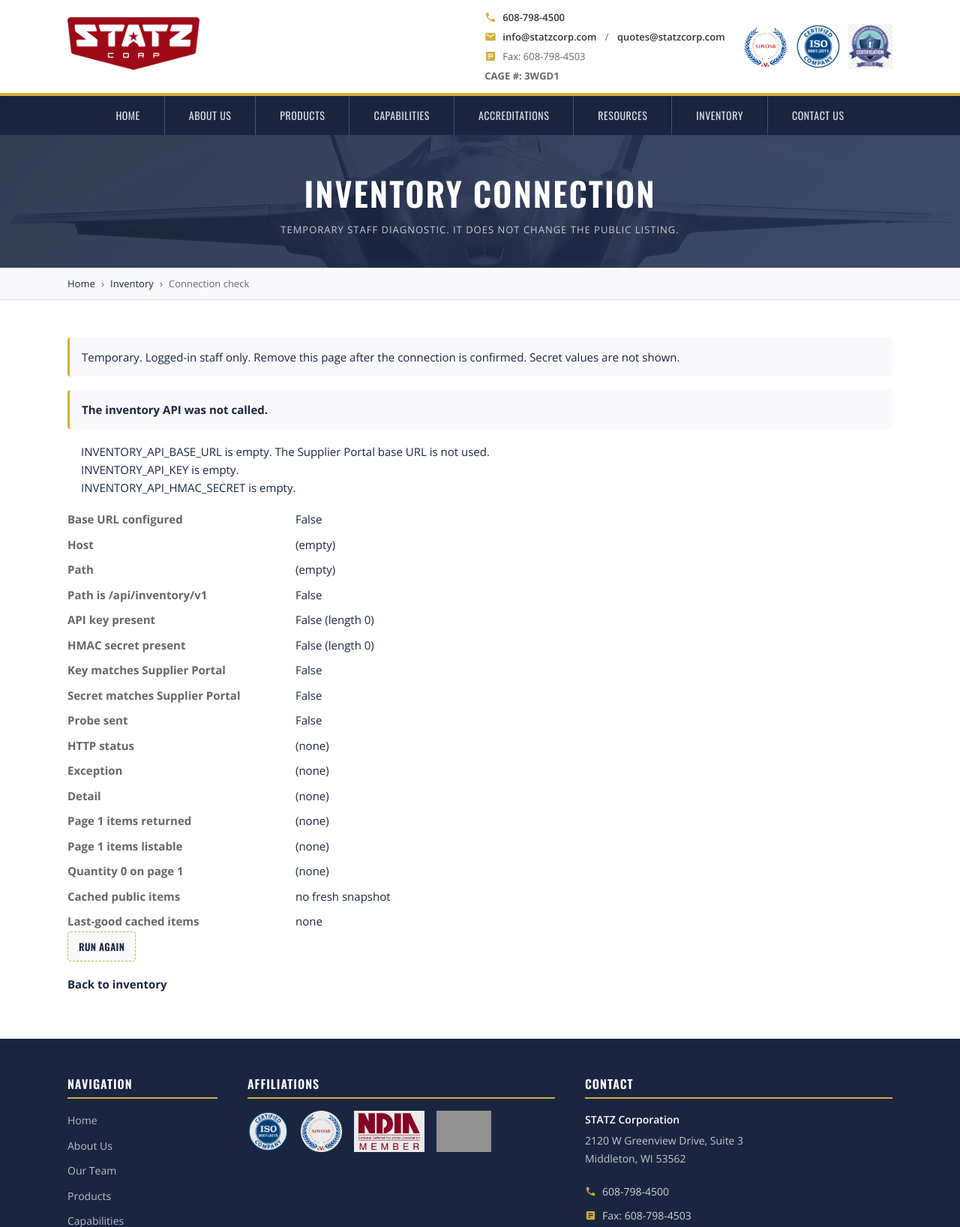
After one commit to dmani-STATZ/statzcorp-com, a Django app: page /inventory/connection-check/ in a window 1280 px wide. The commit adds this page. Shown: the top 1636 px of the page at 75% size. Run offline with Django 5.2, Linux system fonts and the light colour scheme; the visitor is signed in with stand-in values (Sample User, id 1); grey boxes are pictures that could not be loaded.

Commit message:
Add Inventory Connection Check Feature
- Introduced a new view, `InventoryConnectionCheckView`, for staff to verify the connection to the inventory API, enhancing diagnostic capabilities.
- Updated the public inventory URLs to include a link for the connection check, visible only to staff users.
- Added relevant CSS styles for the connection check interface, ensuring a user-friendly design.
- Implemented tests for the new connection check functionality, covering various scenarios including access control and API response handling.

This feature improves the ability to troubleshoot inventory connectivity issues, providing staff with essential tools for maintaining system reliability.

```diff
--- /dev/null
+++ b/apps/public/inventory_diagnostics.py
@@ -0,0 +1,228 @@
+"""TEMPORARY staff diagnostic for the public inventory STATZWeb connection.
+
+Remove this module, InventoryConnectionCheckView, its URL, its template,
+and the staff button on the inventory page once the connection is confirmed.
+"""
+import urllib.error
+import urllib.parse
+
+from django.conf import settings
+from django.core.cache import cache
+
+from apps.public.inventory_presenters import present_public_inventory_item
+from apps.public.inventory_service import FRESH_KEY, LAST_GOOD_KEY
+from apps.supplier_portal.statzweb_client import (
+    StatzWebHTTPError,
+    StatzWebNotConfigured,
+    StatzWebUnavailable,
+    fetch_public_inventory_page,
+)
+
+_REQUIRED_PATH = '/api/inventory/v1'
+
+
+def _redact(text, secrets):
+    cleaned = ' '.join(str(text).split())
+    for secret in secrets:
+        if secret and secret in cleaned:
+            cleaned = cleaned.replace(secret, '[redacted]')
+    return cleaned[:240]
+
+
+def _scheme_host(parsed):
+    if not parsed.scheme or not parsed.hostname:
+        return ''
+    port = f':{parsed.port}' if parsed.port else ''
+    return f'{parsed.scheme}://{parsed.hostname}{port}'
+
+
+def _cache_summary(key):
+    payload = cache.get(key)
+    if not isinstance(payload, dict) or not isinstance(payload.get('items'), list):
+        return {'present': False, 'item_count': 0, 'fetched_at': None}
+    return {
+        'present': True,
+        'item_count': len(payload['items']),
+        'fetched_at': payload.get('fetched_at'),
+    }
+
+
+def _interpret_http(status):
+    if status == 401:
+        return (
+            'STATZWeb rejected the signature. Check INVENTORY_API_KEY, '
+            'INVENTORY_API_HMAC_SECRET, and that this server\'s clock is '
+            'within 5 minutes of STATZWeb.'
+        )
+    if status == 403:
+        return (
+            'STATZWeb or a firewall returned 403. The inventory key may not be '
+            'allowed, or this server\'s outbound IP may be blocked.'
+        )
+    if status == 404:
+        return (
+            'STATZWeb returned 404. INVENTORY_API_BASE_URL is probably pointed '
+            'at the wrong path.'
+        )
+    if status == 400:
+        return 'STATZWeb returned 400. The page request was rejected as invalid.'
+    return f'STATZWeb returned HTTP {status}.'
+
+
+def run_inventory_connection_check():
+    """One page-1 probe plus cache state. Safe to render to staff."""
+    base_url = settings.INVENTORY_API_BASE_URL or ''
+    api_key = settings.INVENTORY_API_KEY or ''
+    secret = settings.INVENTORY_API_HMAC_SECRET or ''
+    secrets = (api_key, secret, settings.SUPPLIER_PORTAL_API_KEY or '', settings.SUPPLIER_PORTAL_HMAC_SECRET or '')
+    parsed = urllib.parse.urlparse(base_url)
+    normalized_path = urllib.parse.urlparse(base_url.rstrip('/')).path if base_url else ''
+    path_ok = normalized_path == _REQUIRED_PATH
+    same_key = bool(api_key) and api_key == (settings.SUPPLIER_PORTAL_API_KEY or '')
+    same_secret = bool(secret) and secret == (settings.SUPPLIER_PORTAL_HMAC_SECRET or '')
+
+    problems = []
+    if not base_url:
+        problems.append('INVENTORY_API_BASE_URL is empty. The Supplier Portal base URL is not used.')
+    elif not path_ok:
+        problems.append(
+            'INVENTORY_API_BASE_URL must be the full inventory base and its path '
+            'must be /api/inventory/v1/. A Supplier Portal URL will not work.'
+        )
+    if not api_key:
+        problems.append('INVENTORY_API_KEY is empty.')
+    elif same_key:
+        problems.append('INVENTORY_API_KEY is the same value as SUPPLIER_PORTAL_API_KEY. Inventory needs its own key.')
+    if not secret:
+        problems.append('INVENTORY_API_HMAC_SECRET is empty.')
+    elif same_secret:
+        problems.append(
+            'INVENTORY_API_HMAC_SECRET is the same value as SUPPLIER_PORTAL_HMAC_SECRET. '
+            'Inventory needs its own secret.'
+        )
+
+    report = {
+        'ok': False,
+        'problems': problems,
+        'summary': '',
+        'http_status': None,
+        'exception_class': '',
+        'detail': '',
+        'raw_count': None,
+        'listed_count': None,
+        'zero_quantity_count': None,
+        'dropped_count': None,
+        'num_pages': None,
+        'base_url_configured': bool(base_url),
+        'base_url_scheme_host': _scheme_host(parsed),
+        'base_url_path': parsed.path,
+        'path_ok': path_ok,
+        'api_key_present': bool(api_key),
+        'api_key_length': len(api_key),
+        'hmac_secret_present': bool(secret),
+        'hmac_secret_length': len(secret),
+        'same_key_as_supplier_portal': same_key,
+        'same_secret_as_supplier_portal': same_secret,
+        'fresh_cache': _cache_summary(FRESH_KEY),
+        'last_good_cache': _cache_summary(LAST_GOOD_KEY),
+        'probed': False,
+    }
+
+    if not (base_url and api_key and secret and path_ok):
+        report['summary'] = 'The inventory API was not called.'
+        return report
+
+    report['probed'] = True
+    try:
+        payload = fetch_public_inventory_page(1, 200)
+    except StatzWebHTTPError as exc:
+        report['http_status'] = exc.status
+        report['exception_class'] = type(exc).__name__
+        report['summary'] = _interpret_http(exc.status)
+        report['problems'].insert(0, report['summary'])
+        return report
+    except StatzWebNotConfigured as exc:
+        report['exception_class'] = type(exc).__name__
+        report['detail'] = _redact(exc, secrets)
+        report['summary'] = report['detail']
+        if report['summary'] not in report['problems']:
+            report['problems'].insert(0, report['summary'])
+        return report
+    except StatzWebUnavailable as exc:
+        report['exception_class'] = type(exc).__name__
+        cause = exc.__cause__
+        reason = ''
+        if isinstance(cause, urllib.error.URLError) and not isinstance(cause, urllib.error.HTTPError):
+            reason = _redact(getattr(cause, 'reason', ''), secrets)
+        report['detail'] = reason or type(exc).__name__
+        report['summary'] = (
+            'Could not reach STATZWeb. The host in INVENTORY_API_BASE_URL may be '
+            'wrong, or the network path is blocked.'
+        )
+        if reason:
+            report['summary'] = f"{report['summary']} ({reason})"
+        report['problems'].insert(0, report['summary'])
+        return report
+    except Exception as exc:
+        report['exception_class'] = type(exc).__name__
+        report['summary'] = f'The connection check failed ({type(exc).__name__}).'
+        report['problems'].insert(0, report['summary'])
+        return report
+
+    results = payload.get('results') if isinstance(payload, dict) else None
+    if not isinstance(results, list):
+        report['exception_class'] = 'ValueError'
+        report['summary'] = 'STATZWeb returned 200, but the body was not an inventory page.'
+        report['problems'].insert(0, report['summary'])
+        return report
+
+    listed = zero_quantity = dropped = 0
+    for raw in results:
+        presented = present_public_inventory_item(raw)
+        if presented is None:
+            dropped += 1
+        elif presented['quantity'] == 0:
+            zero_quantity += 1
+        else:
+            listed += 1
+    num_pages = payload.get('num_pages')
+    report.update({
+        'http_status': 200,
+        'raw_count': len(results),
+        'listed_count': listed,
+        'zero_quantity_count': zero_quantity,
+        'dropped_count': dropped,
+        'num_pages': num_pages if isinstance(num_pages, int) and not isinstance(num_pages, bool) else None,
+    })
+    if listed:
+        report['ok'] = True
+        report['summary'] = (
+            f'Connection works. Page 1 returned {len(results)} items and '
+            f'{listed} can be listed.'
+        )
+    elif results:
+        report['summary'] = (
+            f'STATZWeb accepted the request and returned {len(results)} items on page 1, '
+            f'but none can be listed ({zero_quantity} have quantity 0, {dropped} were malformed).'
+        )
+        report['problems'].append(report['summary'])
+    else:
+        report['summary'] = (
+            'STATZWeb accepted the request and returned no public items. '
+            'An item appears here only when Show on public website is on and quantity is above 0.'
+        )
+        report['problems'].append(report['summary'])
+
+    fresh = report['fresh_cache']
+    if fresh['present'] and fresh['item_count'] == 0 and listed:
+        note = (
+            'The public page is still holding an empty snapshot from the last 15 minutes. '
+            'This check does not clear it. Reload /inventory/ after the snapshot expires.'
+        )
+        report['problems'].append(note)
+    elif fresh['present'] and not listed:
+        report['problems'].append(
+            'The public page reads the cached snapshot, not this check. '
+            'An empty snapshot is reused for 15 minutes.'
+        )
+    return report
--- a/apps/public/urls.py
+++ b/apps/public/urls.py
@@ -8,6 +8,7 @@ from .views import (
     AccreditationsView,
     ResourcesView,
     PublicInventoryListView,
+    InventoryConnectionCheckView,
 )
 
 app_name = 'public'
@@ -21,4 +22,9 @@ urlpatterns = [
     path('accreditations/', AccreditationsView.as_view(), name='accreditations'),
     path('resources/', ResourcesView.as_view(), name='resources'),
     path('inventory/', PublicInventoryListView.as_view(), name='inventory'),
+    path(
+        'inventory/connection-check/',
+        InventoryConnectionCheckView.as_view(),
+        name='inventory_connection_check',
+    ),
 ]
--- a/apps/public/views.py
+++ b/apps/public/views.py
@@ -1,8 +1,10 @@
+from django.contrib.auth.mixins import UserPassesTestMixin
 from django.core.paginator import Paginator
 from django.db.models import Prefetch
 from django.urls import reverse
 from django.views.generic import TemplateView
 
+from apps.public.inventory_diagnostics import run_inventory_connection_check
 from apps.public.inventory_service import get_public_inventory_snapshot
 
 from .models import HeroSlide, TeamGroup, TeamMember, TeamPageBanner
@@ -88,3 +90,20 @@ class PublicInventoryListView(TemplateView):
         context['fetched_at'] = snapshot.fetched_at
         context['contact_url'] = reverse('contact:contact_us')
         return context
+
+
+class InventoryConnectionCheckView(UserPassesTestMixin, TemplateView):
+    """TEMPORARY staff-only inventory connection check. See inventory_diagnostics.py."""
+
+    http_method_names = ['get']
+    template_name = 'public/inventory_connection_check.html'
+    raise_exception = True
+
+    def test_func(self):
+        user = self.request.user
+        return user.is_active and user.is_staff
+
+    def get_context_data(self, **kwargs):
+        context = super().get_context_data(**kwargs)
+        context['report'] = run_inventory_connection_check()
+        return context
--- a/static/css/style.css
+++ b/static/css/style.css
@@ -2239,3 +2239,62 @@ body.login .statz-admin-auth #login-form {
   font-size: 13px;
   line-height: 1.6;
 }
+
+.inv-check {
+  margin: 0 0 18px;
+}
+
+.inv-check-button {
+  display: inline-block;
+  padding: 8px 14px;
+  border: 1px dashed var(--accent);
+  border-radius: var(--radius);
+  background: var(--gray-light);
+  color: var(--navy);
+  font-family: 'Oswald', sans-serif;
+  font-size: 13px;
+  font-weight: 600;
+  letter-spacing: 0.4px;
+  text-decoration: none;
+  text-transform: uppercase;
+}
+
+.inv-check-banner,
+.inv-check-summary {
+  margin: 0 0 18px;
+  padding: 14px 16px;
+  border-left: 3px solid var(--accent);
+  border-radius: var(--radius);
+  background: var(--gray-light);
+  color: var(--navy);
+  line-height: 1.6;
+}
+
+.inv-check-summary--ok {
+  border-left-color: var(--primary);
+}
+
+.inv-check-problems {
+  margin: 0 0 18px;
+  padding-left: 18px;
+  color: var(--navy);
+  line-height: 1.6;
+}
+
+.inv-check-details {
+  display: grid;
+  grid-template-columns: minmax(12rem, 18rem) 1fr;
+  gap: 8px 16px;
+  margin: 0;
+}
+
+.inv-check-details dt {
+  color: var(--gray-mid);
+  font-weight: 700;
+}
+
+.inv-check-details dd {
+  margin: 0;
+  color: var(--navy);
+  overflow-wrap: anywhere;
+}
--- /dev/null
+++ b/templates/public/inventory_connection_check.html
@@ -0,0 +1,87 @@
+{% extends 'base.html' %}
+
+{% block title %}Inventory connection check | STATZ Corporation{% endblock %}
+{% block meta_description %}Temporary staff check of the public inventory connection.{% endblock %}
+
+{% block banner %}
+  <section id="inner-header">
+    <div class="container">
+      <h2>Inventory connection</h2>
+      <p>Temporary staff diagnostic. It does not change the public listing.</p>
+    </div>
+  </section>
+{% endblock %}
+
+{% block breadcrumb %}
+  <section id="breadcrumb-sec">
+    <div class="container">
+      <nav class="breadcrumb-nav" aria-label="Breadcrumb">
+        <ul>
+          <li><a href="{% url 'public:index' %}">Home</a></li>
+          <li><a href="{% url 'public:inventory' %}">Inventory</a></li>
+          <li>Connection check</li>
+        </ul>
+      </nav>
+    </div>
+  </section>
+{% endblock %}
+
+{% block content %}
+  <main class="page-content">
+    <div class="container">
+      <p class="inv-check-banner">Temporary. Logged-in staff only. Remove this page after the connection is confirmed. Secret values are not shown.</p>
+
+      <div class="inv-check-summary {% if report.ok %}inv-check-summary--ok{% endif %}">
+        <strong>{{ report.summary }}</strong>
+      </div>
+
+      {% if report.problems %}
+        <ul class="inv-check-problems">
+          {% for problem in report.problems %}
+            <li>{{ problem }}</li>
+          {% endfor %}
+        </ul>
+      {% endif %}
+
+      <dl class="inv-check-details">
+        <dt>Base URL configured</dt>
+        <dd>{{ report.base_url_configured }}</dd>
+        <dt>Host</dt>
+        <dd>{{ report.base_url_scheme_host|default:"(empty)" }}</dd>
+        <dt>Path</dt>
+        <dd>{{ report.base_url_path|default:"(empty)" }}</dd>
+        <dt>Path is /api/inventory/v1</dt>
+        <dd>{{ report.path_ok }}</dd>
+        <dt>API key present</dt>
+        <dd>{{ report.api_key_present }} (length {{ report.api_key_length }})</dd>
+        <dt>HMAC secret present</dt>
+        <dd>{{ report.hmac_secret_present }} (length {{ report.hmac_secret_length }})</dd>
+        <dt>Key matches Supplier Portal</dt>
+        <dd>{{ report.same_key_as_supplier_portal }}</dd>
+        <dt>Secret matches Supplier Portal</dt>
+        <dd>{{ report.same_secret_as_supplier_portal }}</dd>
+        <dt>Probe sent</dt>
+        <dd>{{ report.probed }}</dd>
+        <dt>HTTP status</dt>
+        <dd>{% if report.http_status %}{{ report.http_status }}{% else %}(none){% endif %}</dd>
+        <dt>Exception</dt>
+        <dd>{{ report.exception_class|default:"(none)" }}</dd>
+        <dt>Detail</dt>
+        <dd>{{ report.detail|default:"(none)" }}</dd>
+        <dt>Page 1 items returned</dt>
+        <dd>{% if report.raw_count is not None %}{{ report.raw_count }}{% else %}(none){% endif %}</dd>
+        <dt>Page 1 items listable</dt>
+        <dd>{% if report.listed_count is not None %}{{ report.listed_count }}{% else %}(none){% endif %}</dd>
+        <dt>Quantity 0 on page 1</dt>
+        <dd>{% if report.zero_quantity_count is not None %}{{ report.zero_quantity_count }}{% else %}(none){% endif %}</dd>
+        <dt>Cached public items</dt>
+        <dd>{% if report.fresh_cache.present %}{{ report.fresh_cache.item_count }}{% else %}no fresh snapshot{% endif %}</dd>
+        <dt>Last-good cached items</dt>
+        <dd>{% if report.last_good_cache.present %}{{ report.last_good_cache.item_count }}{% else %}none{% endif %}</dd>
+      </dl>
+
+      <p class="inv-check"><a class="inv-check-button" href="{% url 'public:inventory_connection_check' %}">Run again</a></p>
+      <p><a class="inv-clear" href="{% url 'public:inventory' %}">Back to inventory</a></p>
+    </div>
+  </main>
+{% endblock %}
--- a/templates/public/inventory_list.html
+++ b/templates/public/inventory_list.html
@@ -31,6 +31,9 @@
 {% block content %}
   <main class="page-content">
     <div class="container">
+      {% if user.is_staff %}
+        <p class="inv-check"><a class="inv-check-button" href="{% url 'public:inventory_connection_check' %}">Check inventory connection</a></p>
+      {% endif %}
       {% if not snapshot_available %}
         <p class="inv-status">Our inventory listing is temporarily unavailable. Please contact us for current availability.</p>
         <a class="inv-quote" href="{{ contact_url }}">Request a Quote</a>
```
Also changed, not shown: apps/public/tests/test_public_inventory.py (+82 -1 lines).
